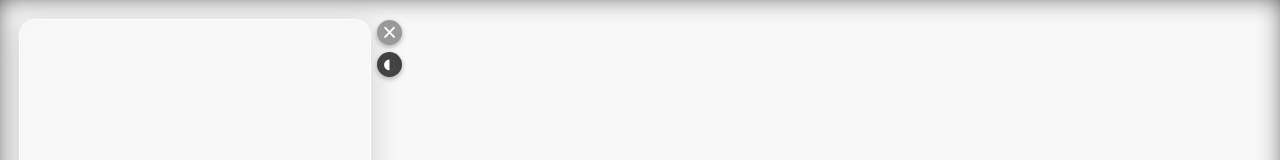
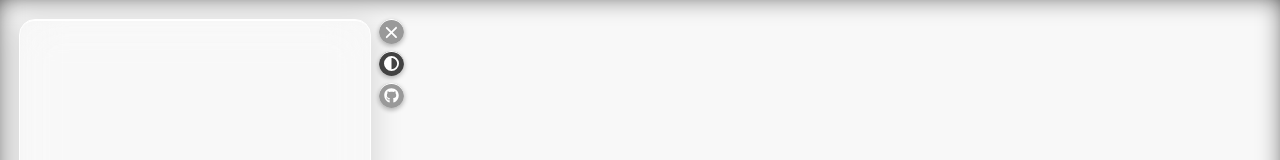
Before and after one commit to Pronink/mermaid-paste, a React (Vite) app: page / in a window 1280 px wide. Shown: the top 160 px of the page. Built offline with nearby package versions, Linux system fonts and the light colour scheme.

Commit message:
Enable touch-based drag and zoom, integrate FontAwesome, add GitHub button, and refine UI and styles.

```diff
--- a/index.html
+++ b/index.html
@@ -8,7 +8,7 @@
       href="/favicon.svg" />
     <meta
       name="viewport"
-      content="width=device-width, initial-scale=1.0" />
+      content="width=device-width, initial-scale=1.0, maximum-scale=1.0, user-scalable=no" />
     <title>mermaid-paste</title>
   </head>
   <body>
--- a/package.json
+++ b/package.json
@@ -11,6 +11,11 @@
     "preview": "vite preview"
   },
   "dependencies": {
+    "@fortawesome/fontawesome-svg-core": "^7.2.0",
+    "@fortawesome/free-brands-svg-icons": "^7.2.0",
+    "@fortawesome/free-regular-svg-icons": "^7.2.0",
+    "@fortawesome/free-solid-svg-icons": "^7.2.0",
+    "@fortawesome/react-fontawesome": "^3.3.1",
     "lz-string": "^1.5.0",
     "mermaid": "^11.15.0",
     "pako": "^2.1.0",
--- a/src/DraggableDiv.tsx
+++ b/src/DraggableDiv.tsx
@@ -1,4 +1,4 @@
-import { type PropsWithChildren, useEffect, useRef, useState } from 'react'
+import React, { type PropsWithChildren, useEffect, useRef, useState } from 'react'
 
 export function DraggableZoom(props: PropsWithChildren<object>) {
   const [position, setPosition] = useState({
@@ -17,6 +17,14 @@ export function DraggableZoom(props: PropsWithChildren<object>) {
   const containerRef = useRef<HTMLDivElement>(null)
   const positionRef = useRef(position)
   positionRef.current = position
+
+  const scaleRef = useRef(scale)
+  scaleRef.current = scale
+
+  const pinchStartDistanceRef = useRef<number | null>(null)
+  const pinchStartScaleRef = useRef<number>(1)
+  const pinchStartMidpointRef = useRef({ x: 0, y: 0 })
+  const pinchStartPositionRef = useRef({ top: 0, left: 0 })
 
   useEffect(() => {
     const handleMouseDown = (event: MouseEvent) => {
@@ -39,6 +47,82 @@ export function DraggableZoom(props: PropsWithChildren<object>) {
       })
     }
 
+    const handleTouchStart = (event: TouchEvent) => {
+      const isInside = containerRef.current?.contains(event.target as Node)
+      if (!isInside && !dragging) return
+
+      if (!dragging) setDragging(true)
+
+      if (event.touches.length === 1) {
+        offsetRef.current = {
+          x: event.touches[0].clientX - positionRef.current.left,
+          y: event.touches[0].clientY - positionRef.current.top,
+        }
+        pinchStartDistanceRef.current = null
+      } else if (event.touches.length === 2) {
+        const t1 = event.touches[0]
+        const t2 = event.touches[1]
+        pinchStartDistanceRef.current = Math.sqrt(
+          (t1.clientX - t2.clientX) ** 2 + (t1.clientY - t2.clientY) ** 2
+        )
+        pinchStartScaleRef.current = scaleRef.current
+        pinchStartMidpointRef.current = {
+          x: (t1.clientX + t2.clientX) / 2,
+          y: (t1.clientY + t2.clientY) / 2,
+        }
+        pinchStartPositionRef.current = { ...positionRef.current }
+      }
+    }
+
+    const handleTouchMove = (event: TouchEvent) => {
+      if (!dragging) return
+
+      if (event.touches.length === 1 && pinchStartDistanceRef.current === null) {
+        setPosition({
+          left: event.touches[0].clientX - offsetRef.current.x,
+          top: event.touches[0].clientY - offsetRef.current.y,
+        })
+      } else if (event.touches.length === 2 && pinchStartDistanceRef.current !== null && pinchStartDistanceRef.current > 0) {
+        event.preventDefault()
+        const t1 = event.touches[0]
+        const t2 = event.touches[1]
+        const currentDistance = Math.sqrt(
+          (t1.clientX - t2.clientX) ** 2 + (t1.clientY - t2.clientY) ** 2
+        )
+        const currentMidpoint = {
+          x: (t1.clientX + t2.clientX) / 2,
+          y: (t1.clientY + t2.clientY) / 2,
+        }
+
+        const nextScale =
+          (currentDistance / pinchStartDistanceRef.current) * pinchStartScaleRef.current
+        const clampedScale = Math.min(50, Math.max(0.1, nextScale))
+
+        const scaleRatio = clampedScale / pinchStartScaleRef.current
+        setPosition({
+          left:
+            currentMidpoint.x -
+            (pinchStartMidpointRef.current.x - pinchStartPositionRef.current.left) * scaleRatio,
+          top:
+            currentMidpoint.y -
+            (pinchStartMidpointRef.current.y - pinchStartPositionRef.current.top) * scaleRatio,
+        })
+        setScale(clampedScale)
+      }
+    }
+
+    const handleTouchEnd = (event: TouchEvent) => {
+      if (event.touches.length === 0) {
+        setDragging(false)
+      } else if (event.touches.length === 1) {
+        offsetRef.current = {
+          x: event.touches[0].clientX - positionRef.current.left,
+          y: event.touches[0].clientY - positionRef.current.top,
+        }
+        pinchStartDistanceRef.current = null
+      }
+    }
+
     const handleMouseUp = () => {
       setDragging(false)
     }
@@ -46,11 +130,19 @@ export function DraggableZoom(props: PropsWithChildren<object>) {
     window.addEventListener('mousedown', handleMouseDown)
     window.addEventListener('mousemove', handleMouseMove)
     window.addEventListener('mouseup', handleMouseUp)
+    window.addEventListener('touchstart', handleTouchStart)
+    window.addEventListener('touchmove', handleTouchMove, { passive: false })
+    window.addEventListener('touchend', handleTouchEnd)
+    window.addEventListener('touchcancel', handleTouchEnd)
 
     return () => {
       window.removeEventListener('mousedown', handleMouseDown)
       window.removeEventListener('mousemove', handleMouseMove)
       window.removeEventListener('mouseup', handleMouseUp)
+      window.removeEventListener('touchstart', handleTouchStart)
+      window.removeEventListener('touchmove', handleTouchMove)
+      window.removeEventListener('touchend', handleTouchEnd)
+      window.removeEventListener('touchcancel', handleTouchEnd)
     }
   }, [dragging])
 
@@ -84,6 +176,7 @@ export function DraggableZoom(props: PropsWithChildren<object>) {
         inset: 0,
         overflow: 'hidden',
         cursor: dragging ? 'grabbing' : 'grab',
+        touchAction: 'none',
       }}>
       <div
         style={{
--- a/src/Editor.module.css
+++ b/src/Editor.module.css
@@ -9,11 +9,13 @@
   box-shadow: var(--box-shadow);
   border-radius: 15px;
   corner-shape: squircle;
-  transition: transform 0.75s cubic-bezier(0.68, -0.27, 0.4, 1.34);
+  transition: transform 0.75s cubic-bezier(0.07, 0.1, 0.4, 1.34);
   outline: solid var(--hairline) white;
+  border-top: solid white 1px;
   background-color: #ffffff0a;
   :global(.dark-mode) & {
     outline: solid var(--hairline) #484848;
+    border-top: solid #484848 1px;
     background-color: #0000000a;
   }
 }
@@ -23,7 +25,7 @@
   width: 100%;
   height: 100%;
   font-family: monospace;
-  font-size: 14px;
+  font-size: 11px;
   padding: 10px;
   border: none;
   outline: none;
@@ -38,39 +40,44 @@
 
 .button {
   position: fixed;
-  right: -32px;
+  right: -34px;
   cursor: pointer;
-  transition: right 0.75s, background-color 0.2s;
-  font-size: 25px;
+  transition: right 0.75s, background-color 0.2s, filter 0.2s;
+  font-size: 15px;
   height: 25px;
   width: 25px;
   display: flex;
   align-items: center;
   justify-content: center;
-  border: solid transparent 1px;
+  border: solid transparent 0;
   border-radius: 30px;
   corner-shape: squircle;
-  box-shadow: 0 2px 5px 0 rgb(0, 0, 0, 0.3);
+  box-shadow: 0 2px 5px 0 rgb(0, 0, 0, 0.3), inset 0 1px 0 0 white;
+  :global(.dark-mode) & {
+    box-shadow: 0 2px 5px 0 rgb(0, 0, 0, 0.3), inset 0 1px 0 0 rgba(255, 255, 255, 0.1);
+  }
+  color: white;
+  background: linear-gradient(180deg, white 0%, var(--mermaid-accent) 3%, var(--mermaid-accent) 100%);
+  &:hover {
+    filter: brightness(0.8) contrast(1.5);
+  }
 }
 
 .buttonOpenEditor {
-  top: 0;
+  top: -2px;
+}
+
+.buttonDarkMode {
+  top: 30px;
   color: white;
-  background-color: var(--mermaid-accent);
-  &:hover {
-    background-color: #6d6d6d;
+  /* Prevent gray leaking above box-shadow */
+  background: linear-gradient(180deg, white 0%, #424242 3%, #424242 100%);
+  :global(.dark-mode) & {
+    color: black;
+    background: #e5e5e5;
   }
 }
 
-.buttonDarkMode {
-  top: 32px;
-  & > div {
-    transform: translateY(-1px);
-  }
-  color: white;
-  background-color: #424242;
-  :global(.dark-mode) & {
-    color: black;
-    background-color: #e5e5e5;
-  }
+.buttonGithub {
+  top: 62px;
 }
--- a/src/Editor.tsx
+++ b/src/Editor.tsx
@@ -1,4 +1,8 @@
 import styles from './Editor.module.css'
+import { FontAwesomeIcon } from '@fortawesome/react-fontawesome'
+import { faCircleHalfStroke, faClose, faPencil } from '@fortawesome/free-solid-svg-icons'
+import { faGithub } from '@fortawesome/free-brands-svg-icons'
+import { useCallback } from 'react'
 
 export const Editor = (props: {
   code: string
@@ -7,9 +11,14 @@ export const Editor = (props: {
   onChangeCode: ((code: string) => void) | undefined
   onChangeDarkMode: () => void
 }) => {
+
+  const openGithubPage = useCallback(() => {
+    window.open('https://github.com/Pronink/mermaid-paste', '_blank')
+  }, [])
+
   return (
     <div
-      className={styles.root}
+      className={styles.root + ' ' + styles.border}
       style={
         props.isVisible ? undefined : (
           {
@@ -25,8 +34,9 @@ export const Editor = (props: {
       />
       <button
         type="button"
+        title={props.isVisible ? 'Close editor' : 'Open editor'}
         onClick={() => props.setIsVisible(!props.isVisible)}
-        className={styles.button + ' ' + styles.buttonOpenEditor}
+        className={styles.button + ' ' + styles.buttonOpenEditor + ' ' + styles.border}
         style={
           !props.isVisible ?
             {
@@ -34,12 +44,20 @@ export const Editor = (props: {
             }
             : undefined
         }>
-        <div>{props.isVisible ? <div>×</div> : <div style={{transform: 'translateY(-1px)'}}>✎</div>}</div>
+        <div>
+          {
+            props.isVisible ?
+              <FontAwesomeIcon icon={faClose} style={{ transform: 'translateY(1px)' }} />
+              :
+              <FontAwesomeIcon icon={faPencil} style={{ transform: 'translateY(1px)' }} />
+          }
+        </div>
       </button>
       <button
         type="button"
+        title="Toggle dark theme"
         onClick={() => props.onChangeDarkMode()}
-        className={styles.button + ' ' + styles.buttonDarkMode}
+        className={styles.button + ' ' + styles.buttonDarkMode + ' ' + styles.border}
         style={
           !props.isVisible ?
             {
@@ -47,7 +65,21 @@ export const Editor = (props: {
             }
             : undefined
         }>
-        <div>◐</div>
+        <FontAwesomeIcon icon={faCircleHalfStroke} />
+      </button>
+      <button
+        type="button"
+        title="Go to my GitHub"
+        onClick={() => openGithubPage()}
+        className={styles.button + ' ' + styles.buttonGithub + ' ' + styles.border}
+        style={
+          !props.isVisible ?
+            {
+              right: '-46px',
+            }
+            : undefined
+        }>
+        <FontAwesomeIcon icon={faGithub} />
       </button>
     </div>
   )
--- a/src/MermaidViewer.module.css
+++ b/src/MermaidViewer.module.css
@@ -3,8 +3,8 @@
   min-width: 100vw;
   display: flex;
   justify-content: center;
-  filter: drop-shadow(rgba(0, 0, 0, 0.1) 0px 8px 10px) drop-shadow(rgba(0, 0, 0, 0.1) 0px 0px 1px);
+  filter: drop-shadow(rgba(0, 0, 0, 0.1) 0px 8px 10px);
   :global(.dark-mode) & {
-    filter: invert() drop-shadow(rgba(0, 0, 0, 0.1) 0px 8px 10px) drop-shadow(rgba(0, 0, 0, 0.1) 0px 0px 1px);
+    filter: invert() drop-shadow(rgba(0, 0, 0, 0.1) 0px 8px 10px);
   }
 }
--- a/src/global.css
+++ b/src/global.css
@@ -33,8 +33,3 @@ body {
 html {
   scrollbar-color: var(--mermaid-accent) transparent;
 }
-
-button:focus {
-  outline: none;
-  box-shadow: none;
-}
--- a/src/main.tsx
+++ b/src/main.tsx
@@ -2,6 +2,11 @@ import { StrictMode } from 'react'
 import { createRoot } from 'react-dom/client'
 import { App } from './App.tsx'
 import './global.css'
+import { library } from '@fortawesome/fontawesome-svg-core'
+import { faPencil, faClose, faCircleHalfStroke } from '@fortawesome/free-solid-svg-icons'
+import { faGithub } from '@fortawesome/free-brands-svg-icons'
+
+library.add(faPencil, faClose, faCircleHalfStroke, faGithub)
 
 createRoot(document.getElementById('root')!).render(
   <StrictMode>
```
Also changed, not shown: 2 other files (tests, documents, lock files or other folders).
